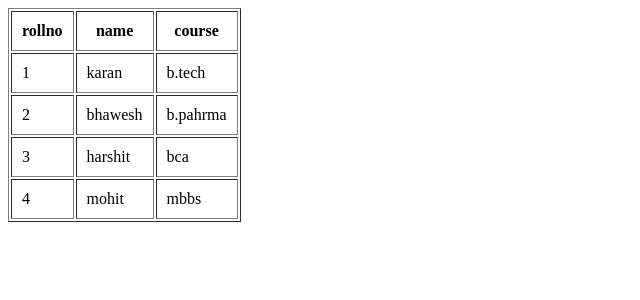
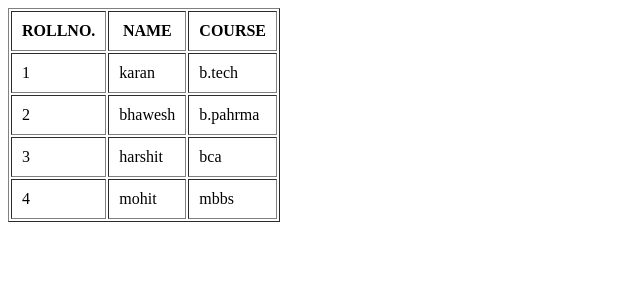
Before and after one commit to karanjoshi-kj/REACT, a React (Vite) app in the folder demo/: page / in a window 1280 px wide. Shown: the top 300 px of the page, without its empty margins (0-640 px from the left). Built offline with nearby package versions, Linux system fonts and the light colour scheme.

Commit message:
QUESTION PRATICE IN MAP FUNCTION

```diff
--- a/demo/src/components/mapfunction/QuestionPratice.jsx
+++ b/demo/src/components/mapfunction/QuestionPratice.jsx
@@ -1,6 +1,12 @@
 import React from 'react'
 
 const QuestionPratice = () => {
+
+    const upperheadings = [
+        "ROLLNO.",
+        "NAME",
+        "COURSE"
+    ];
     const students = [
         {
             rollno : 1 ,
@@ -28,9 +34,9 @@ const QuestionPratice = () => {
       <table border="1" cellPadding="10">
         <thead>
             <tr>
-                <th>rollno</th>
-                <th>name</th>
-                <th>course</th>
+                {upperheadings.map((heading , index)=>(
+                    <th key={index}>{heading}</th>
+                ))}
             </tr>
         </thead>
 
```
